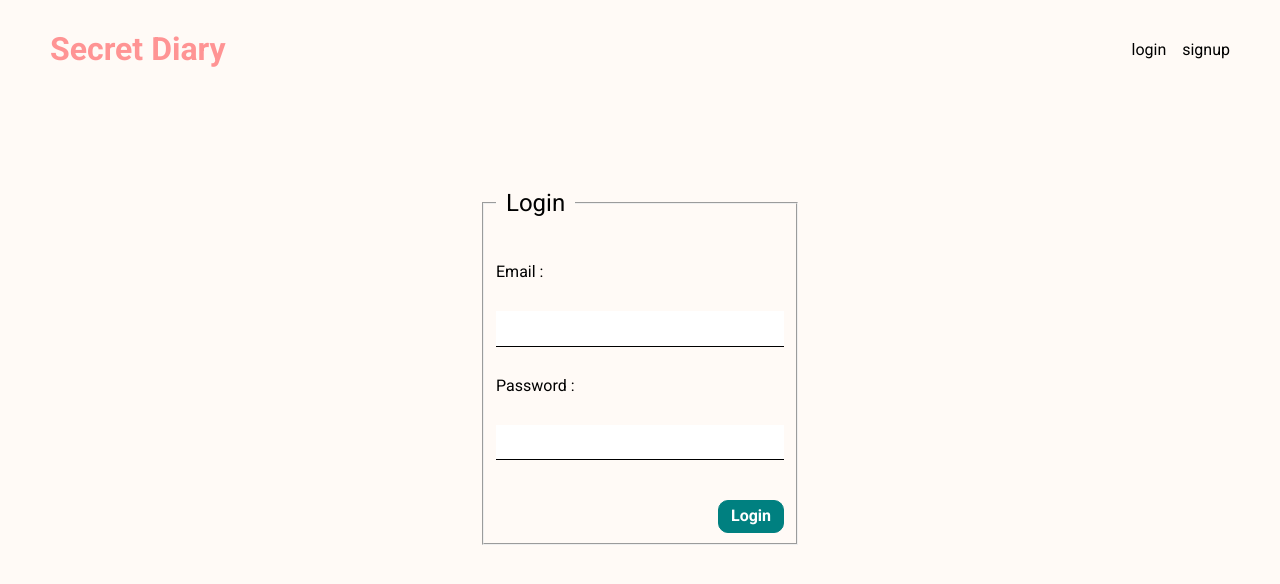
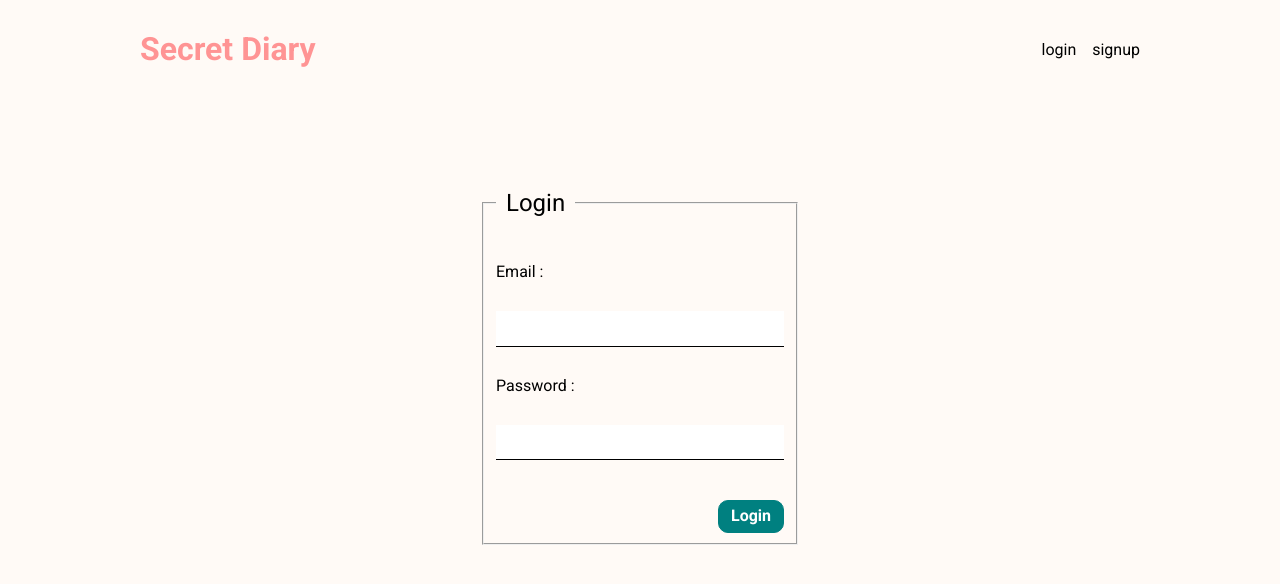
Before and after one commit to sojeongsojeong-park/diary, a React (Create React App) app: page /login in a window 1280 px wide. Shown: the top 584 px of the page. Built offline with nearby package versions, Linux system fonts and the light colour scheme; no server answers.

Commit message:
style: change nav style

```diff
--- a/src/components/Nav/Nav.module.css
+++ b/src/components/Nav/Nav.module.css
@@ -1,7 +1,9 @@
 .nav {
+  width: 1100px;
   display: flex;
   justify-content: space-between;
   padding: 10px 50px;
+  margin: auto;
 }
 
 .nav .list_nav {
```
